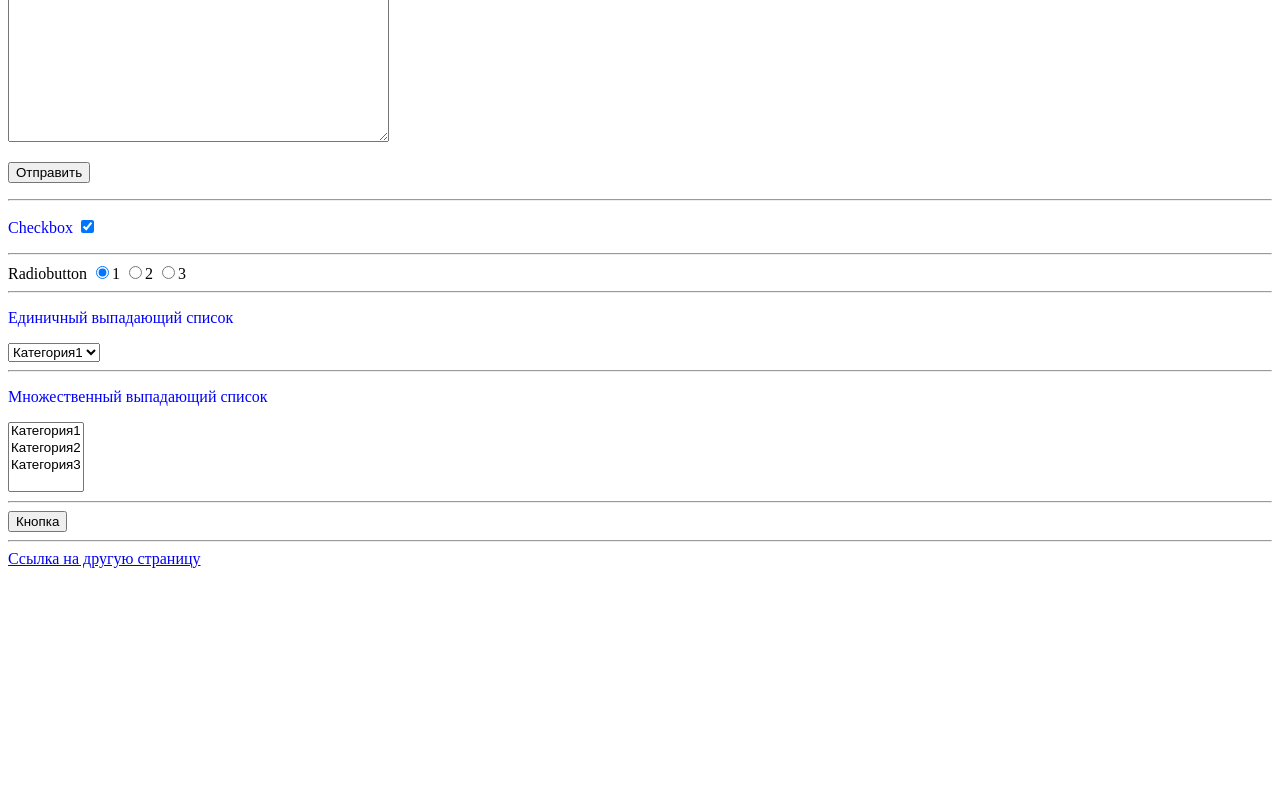
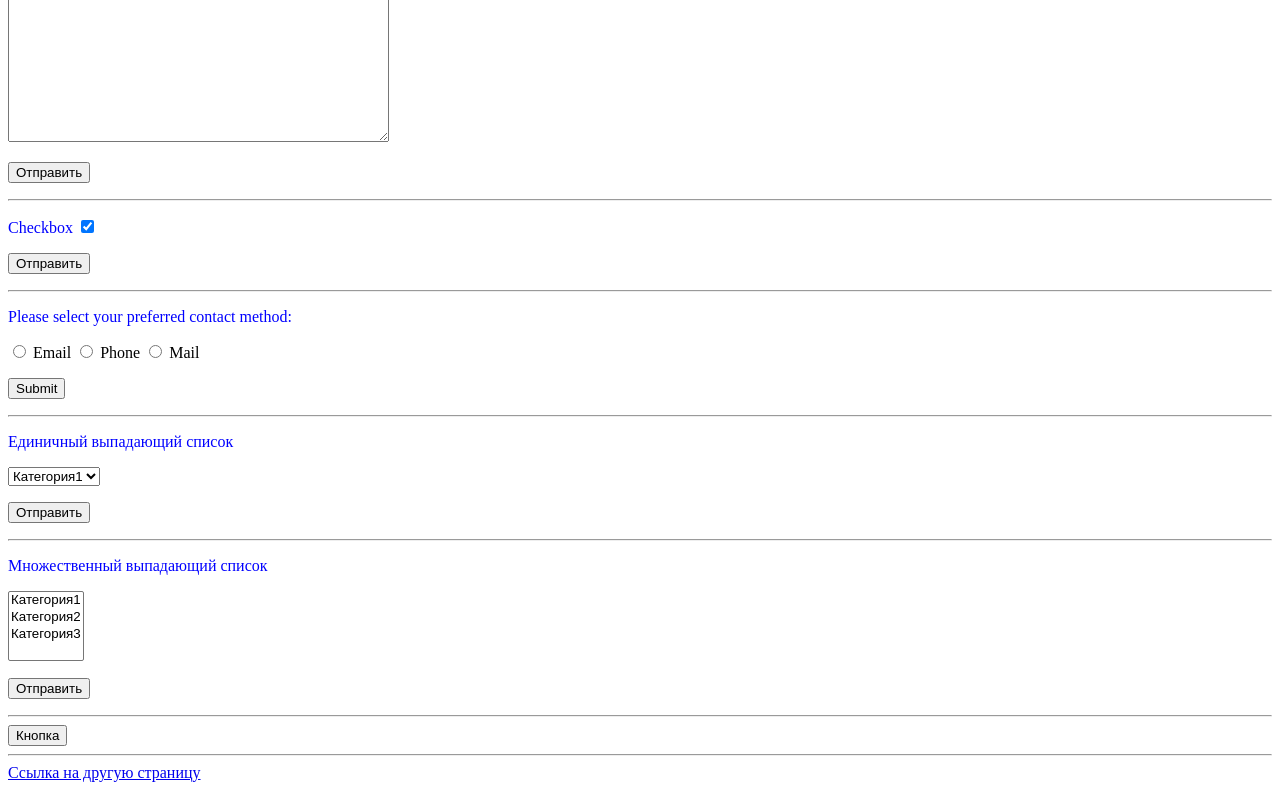
Before and after one commit to sfk999/HTML, a plain HTML site: page form.html in a window 1280 px wide. Shown: the part 175-965 px from the top of the page. Before the commit the page ends 800 px from the top, so only its background shows below. Drawn offline with Linux system fonts and the light colour scheme.

Commit message:
Changes 01/02

```diff
--- a/form.html
+++ b/form.html
@@ -22,16 +22,32 @@
     </form>
     <hr/>
     <form action="/handler.php" method="post">
-        <p><label for="checkbox_id">Checkbox</label>
-            <input type="checkbox" checked id="checkbox_id" name="checkbox" /></p>
+        <p>
+            <label for="checkbox_id">Checkbox</label>
+            <input type="checkbox" checked id="checkbox_id" name="checkbox" />
+        </p>
+        <p>
+            <input type="submit" value="Отправить">
+        </p>
     </form>
     <hr/>
-    <form>
-        <label for="radio_id">Radiobutton</label>
-        <input type="radio" checked value="1" name="Radio" id="radio_id">1
-        <input type="radio" value="1" name="Radio">2
-        <input type="radio" value="1" name="Radio">3
-    </form>
+<form action="select1.php" method="post">
+    <p>Please select your preferred contact method:</p>
+    <div>
+        <input type="radio" id="contactChoice1"
+               name="contact" value="email">
+        <label for="contactChoice1">Email</label>
+        <input type="radio" id="contactChoice2"
+               name="contact" value="phone">
+        <label for="contactChoice2">Phone</label>
+        <input type="radio" id="contactChoice3"
+               name="contact" value="mail">
+        <label for="contactChoice3">Mail</label>
+    </div>
+    <p>
+        <button type="submit">Submit</button>
+    </p>
+</form>
     <hr/>
     <form action="select1.php" method="post">
         <p>
@@ -42,6 +58,9 @@
                 <option>Категория2</option>
                 <option>Категория3</option>
             </select>
+        <p>
+            <input type="submit" value="Отправить">
+        </p>
     </form>
     <hr/>
     <form action="select2.php" method="post">
@@ -53,6 +72,9 @@
             <option>Категория2</option>
             <option>Категория3</option>
             </select>
+        <p>
+            <input type="submit" value="Отправить">
+        </p>
     </form>
     <hr/>
     <form action="button.php" method="post">
--- a/style.css
+++ b/style.css
@@ -22,5 +22,5 @@ tab-size: 7;
 }
 
 .test2{
-text-decoration: underline dashed #fff;
+text-decoration: underline dashed blue;
 }
```
